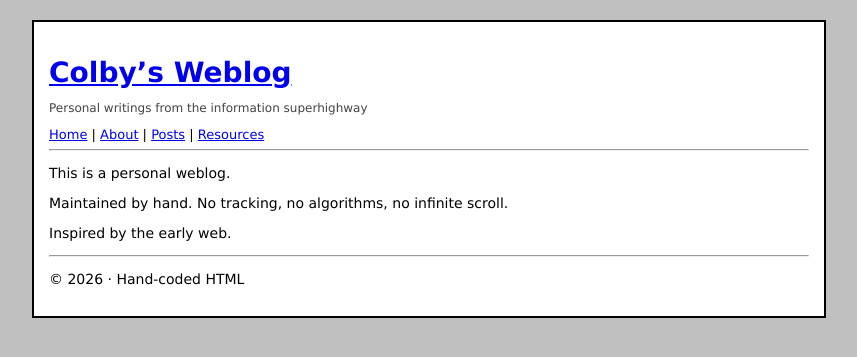
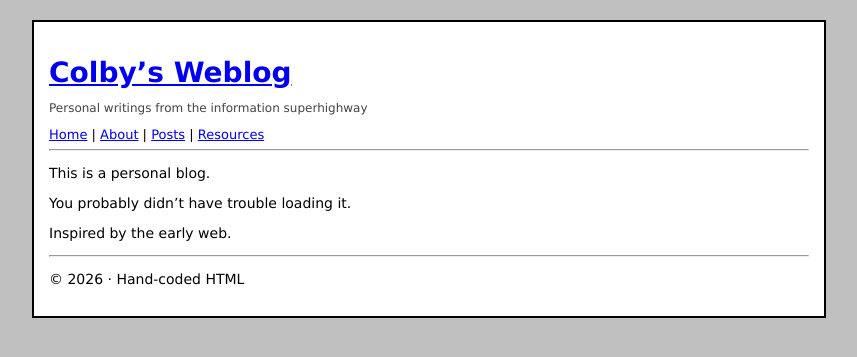
Before and after one commit to c-ee-g/c-ee-g.github.io, a Jekyll site: the page built from about.md, in a window 1280 px wide. Shown: the top 357 px of the page, without its empty margins (211-1068 px from the left). Built offline with Jekyll 4.4.1, drawn with Linux system fonts in a browser that asks for light colours.

```diff
--- a/about.md
+++ b/about.md
@@ -3,9 +3,8 @@
 title: About
 ---
 
-This is a personal weblog.
+This is a personal blog.
 
-Maintained by hand.
-No tracking, no algorithms, no infinite scroll.
+You probably didn't have trouble loading it.
 
 Inspired by the early web.
```
